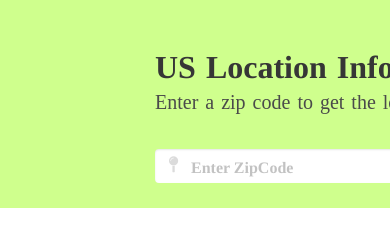
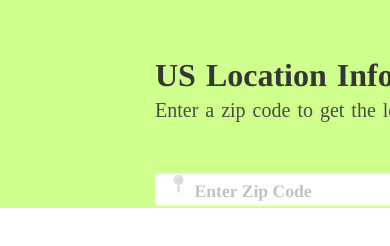
Before and after one commit to sultanarebaka/zip-code, a plain HTML site: page index.html in a window 390 px wide. Shown: the top 246 px of the page. Drawn offline with nearby package versions, Linux system fonts and the light colour scheme.

Commit message:
Add files via upload

```diff
--- a/index.html
+++ b/index.html
@@ -14,12 +14,11 @@
       <form id="zipForm">
         <div class="field">
           <div class="control has-icons-left has-icons-right">
-            <input class="input zip" type="text" placeholder="Enter ZipCode">
+            <input class="input zip" type="text" placeholder="Enter Zip Code">
             <span class="icon is-small is-left">
               <i class="fa fa-map-pin"></i>
             </span>
-            <span class="icon is-small is-right icon-check">
-            </span>
+            <span class="icon is-small is-right icon-check"></span>
             <span class="icon is-small is-right icon-remove">
               <i class="fa fa-remove"></i>
             </span>
--- a/main.js
+++ b/main.js
@@ -25,7 +25,7 @@ function getLocationInfo(e) {
         `
         <article class="message is-danger">
           <div class="message-body">
-            Invalid Zip Code.
+            Invalid Zip Code,
             Please try again.
           </div>
         </article>
--- a/style.css
+++ b/style.css
@@ -3,14 +3,26 @@
   }
   .message-body{
     color:red;
-    width:1194px;
-    height:84px;
+    width:1150px;
+    height:64px;
     font-size: 1.3em;
-    padding-top: 1.3vh;
+    padding-top: 1vh;
     padding: 18px;
     border: 1px solid red;
     margin-top: 30px;
-    margin-left: 22px;
+
+
+
+  }
+
+
+  .message{
+    background: red;
+
+  }
+  article{
+    width: 1150px;
+    margin-left: 0px;
 
 
   }
@@ -21,15 +33,19 @@
     height:140px;
     outline: #CFFF8D solid 68px;
     padding-left: 155px;
-    padding-top: 2.8vh;
+    padding-top: 2.2vh;
     font-family:Arial, Helvetica, sans-serif;
     font-size: 1.2em;
 
   }
 
 .icon{
-    padding-left: 1px ;
-    padding-bottom: 3px;
+  padding-top: 1.7vh;
+    padding-left: .9vh;
+    padding-bottom: 4px;
+    font-size: 1.1em;
+
+
 
 
 }
@@ -56,7 +72,7 @@ h1, h4{
 h1{
     font-family: Times;
     font-size: 1.8em;
-    padding-top: 3vh;
+    padding-top: 3.4vh;
 }
 h4{
     font-family: 'Times New Roman';
@@ -69,13 +85,42 @@ h4{
     background: white;
     color: black;
     font-family: Times;
-    height: 31px;
+    height: 24px;
     padding: 0px 900px 0px 22px;
     padding-top: 2.2vh;
     padding-bottom: 15px;
     border: 1px black;
-    font-weight: 750;
-    margin-top: 2px;
-    margin-right:20px ;
+    font-weight: 850;
+    font-size: 1.1em;
+    margin-top: 1.2vh;
+    margin-right:0px ;
 
 }
+
+
+
+@media only screen and (max-width:700px){
+  h1{
+  padding-top: 4.6vh;
+  }
+}
+@media only screen and (max-width:700px){
+  .icon{
+    padding-bottom: 14px;
+    margin-top:9px;
+  }
+}
+
+@media only screen and (max-width:700px){
+  .zip{
+  margin-top: 2vh;
+  }
+}
+
+
+
+@media only screen and (max-width:700px){
+  .body{
+  height:200px;
+  }
+}
```
